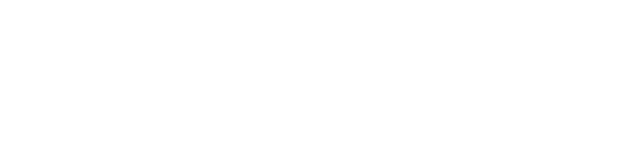
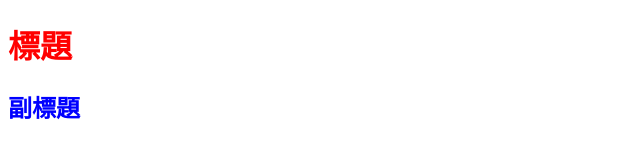
Before and after one commit to AudenHsu/Github1017, a plain HTML site: page index.html in a window 1280 px wide. Shown: the whole page, without its empty margins (0-640 px from the left). Drawn offline with Linux system fonts and the light colour scheme.

Commit message:
新增h2

```diff
--- a/css/all.css
+++ b/css/all.css
@@ -1,3 +1,12 @@
 body{
 color:#000;
 }
+
+h1{
+color:red
+}
+
+
+h2{
+color:blue
+}
--- a/index.html
+++ b/index.html
@@ -8,6 +8,8 @@
 <link rel="stylesheet" href="css/all.css">
 </head>
 <body>
+<h1>標題</h1>
+<h2>副標題</h2>
 </body>
 
 
```
